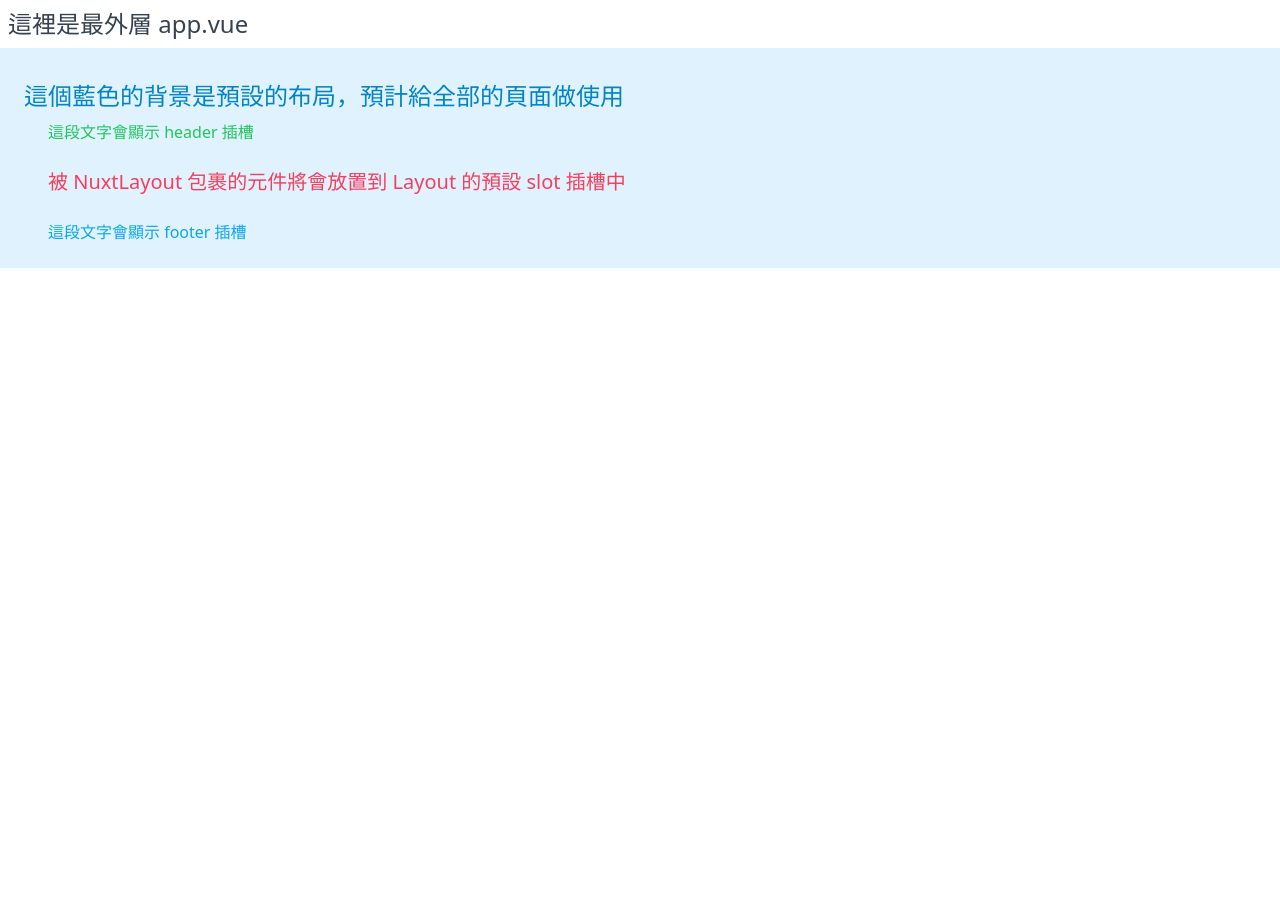
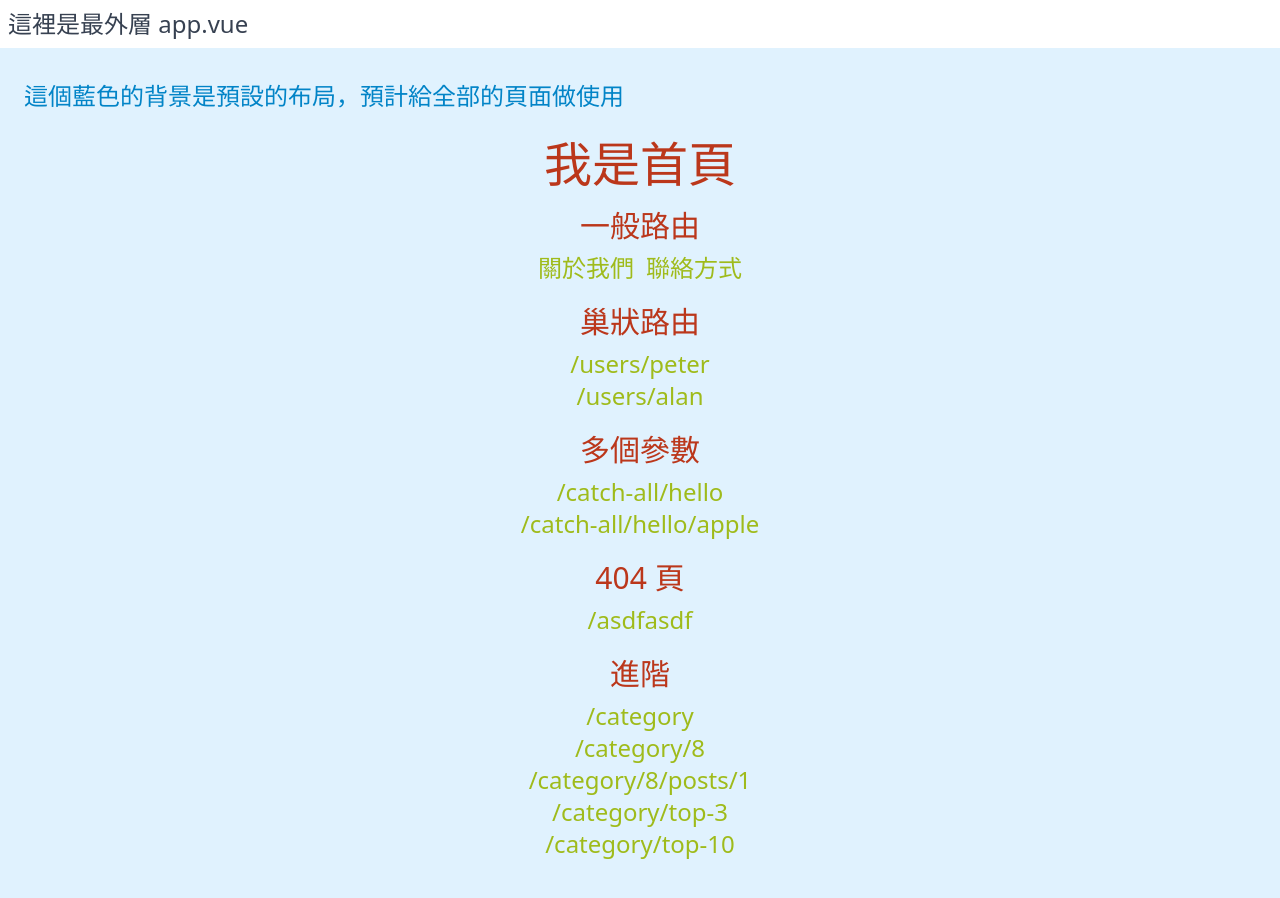
Before and after one commit to peter-3tgds/nuxt-practice-250102, a Nuxt app: page / in a window 1280 px wide. Shown: the top 898 px of the page. Before the commit the page ends 800 px from the top, so only its background shows below. Built offline with nearby package versions, Linux system fonts and the light colour scheme.

Commit message:
feat: Layout: 結合路由頁面

```diff
--- a/app.vue
+++ b/app.vue
@@ -2,17 +2,7 @@
   <div>
     <p class="my-2 px-2 text-2xl text-gray-700">這裡是最外層 app.vue</p>
     <NuxtLayout>
-      <template #header>
-        <p class="px-12 text-green-500">這段文字會顯示 header 插槽</p>
-      </template>
-      <template #default>
-        <p class="px-12 py-6 text-xl text-rose-500">
-          被 NuxtLayout 包裹的元件將會放置到 Layout 的預設 slot 插槽中
-        </p>
-      </template>
-      <template #footer>
-        <p class="px-12 text-sky-500">這段文字會顯示 footer 插槽</p>
-      </template>
+      <NuxtPage />
     </NuxtLayout>
   </div>
 </template>
```
